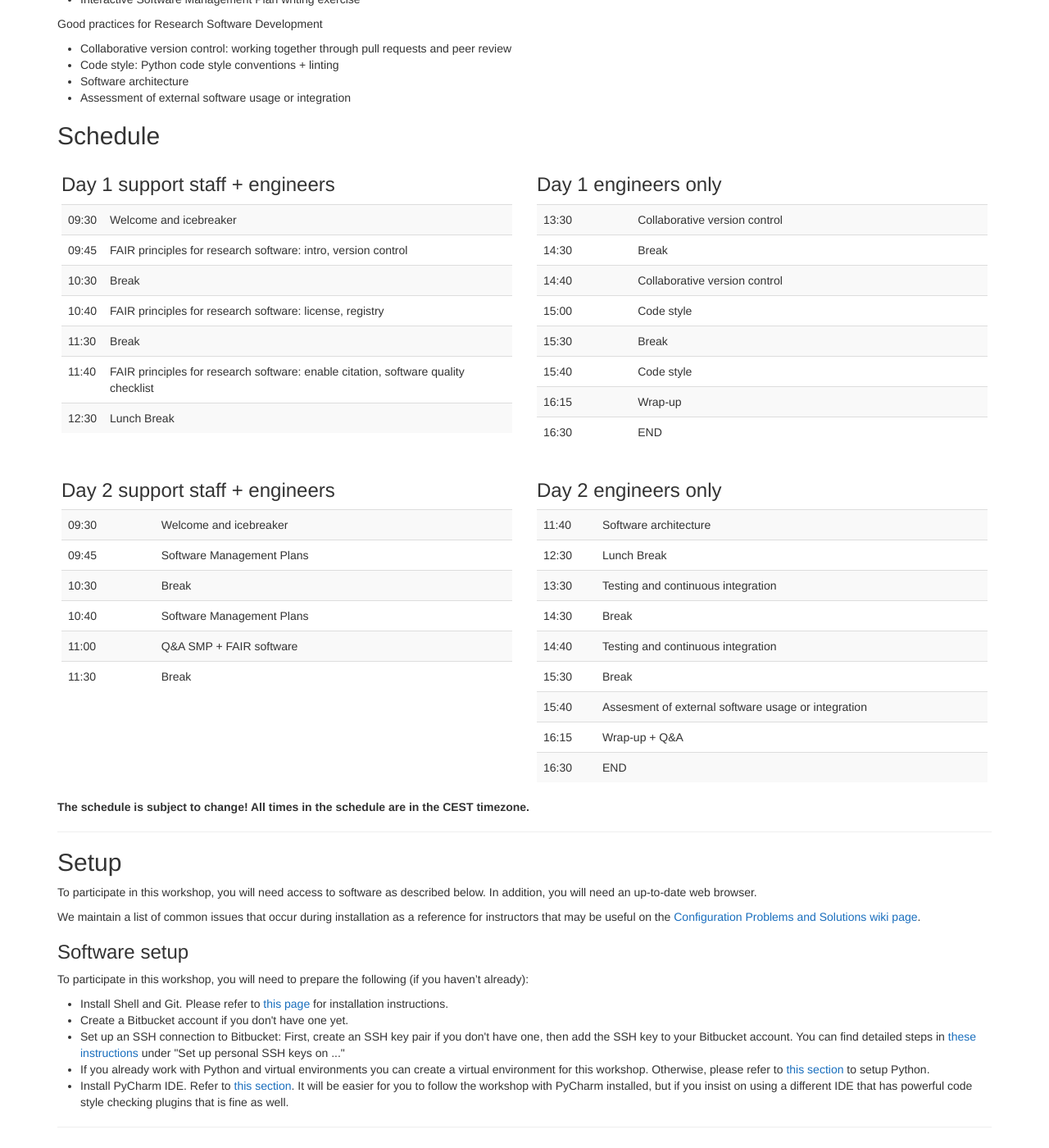
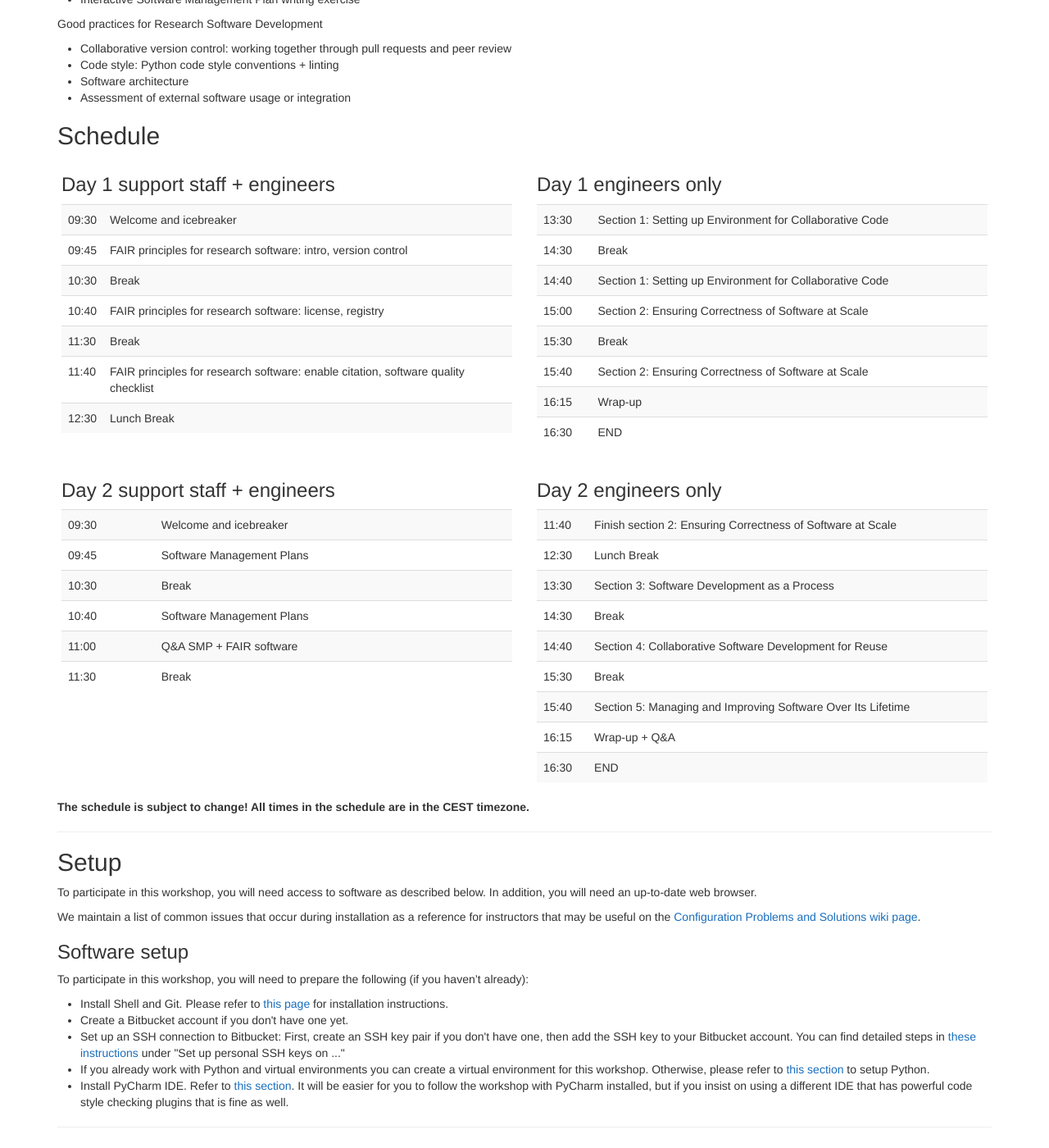
Before and after one commit to esciencecenter-digital-skills/2023-04-04-ds-fair-smp-advanced-python-UvA, a Jekyll site: the page built from index.md, in a window 1280 px wide and 1400 px high, scrolled down 1679 px. Shown: the whole window at 82% size. Built offline with Jekyll 4.4.1, drawn with Linux system fonts in a browser that asks for light colours.

Commit message:
Update schedule

```diff
--- a/index.md
+++ b/index.md
@@ -366,12 +366,12 @@ Good practices for Research Software Development
   <div class="col-md-6">
     <h3>Day 1 engineers only</h3>
     <table class="table table-striped">
-      <tr> <td>13:30</td>  <td>Collaborative version control</td> </tr>
+      <tr> <td>13:30</td>  <td>Section 1: Setting up Environment for Collaborative Code</td> </tr>
       <tr> <td>14:30</td>  <td>Break</td></tr>
-      <tr> <td>14:40</td>  <td>Collaborative version control</td> </tr>
-      <tr> <td>15:00</td>  <td>Code style</td> </tr>
+      <tr> <td>14:40</td>  <td>Section 1: Setting up Environment for Collaborative Code</td> </tr>
+      <tr> <td>15:00</td>  <td>Section 2: Ensuring Correctness of Software at Scale</td> </tr>
       <tr> <td>15:30</td>  <td>Break</td></tr>
-      <tr> <td>15:40</td>  <td>Code style</td> </tr>
+      <tr> <td>15:40</td>  <td>Section 2: Ensuring Correctness of Software at Scale</td> </tr>
       <tr> <td>16:15</td>  <td>Wrap-up</td> </tr>
       <tr> <td>16:30</td>  <td>END</td> </tr>
     </table>
@@ -390,13 +390,13 @@ Good practices for Research Software Development
   <div class="col-md-6">
     <h3>Day 2 engineers only</h3>
     <table class="table table-striped">
-      <tr> <td>11:40</td>  <td>Software architecture</td> </tr>
+      <tr> <td>11:40</td>  <td>Finish section 2: Ensuring Correctness of Software at Scale</td> </tr>
       <tr> <td>12:30</td>  <td>Lunch Break</td></tr>
-      <tr> <td>13:30</td>  <td>Testing and continuous integration</td> </tr>
+      <tr> <td>13:30</td>  <td>Section 3: Software Development as a Process</td> </tr>
       <tr> <td>14:30</td>  <td>Break</td></tr>
-      <tr> <td>14:40</td>  <td>Testing and continuous integration</td> </tr>
+      <tr> <td>14:40</td>  <td>Section 4: Collaborative Software Development for Reuse</td> </tr>
       <tr> <td>15:30</td>  <td>Break</td></tr>
-      <tr> <td>15:40</td>  <td>Assesment of external software usage or integration</td> </tr>
+      <tr> <td>15:40</td>  <td>Section 5: Managing and Improving Software Over Its Lifetime</td> </tr>
       <tr> <td>16:15</td>  <td>Wrap-up + Q&A</td> </tr>
       <tr> <td>16:30</td>  <td>END</td> </tr>
     </table>
```
